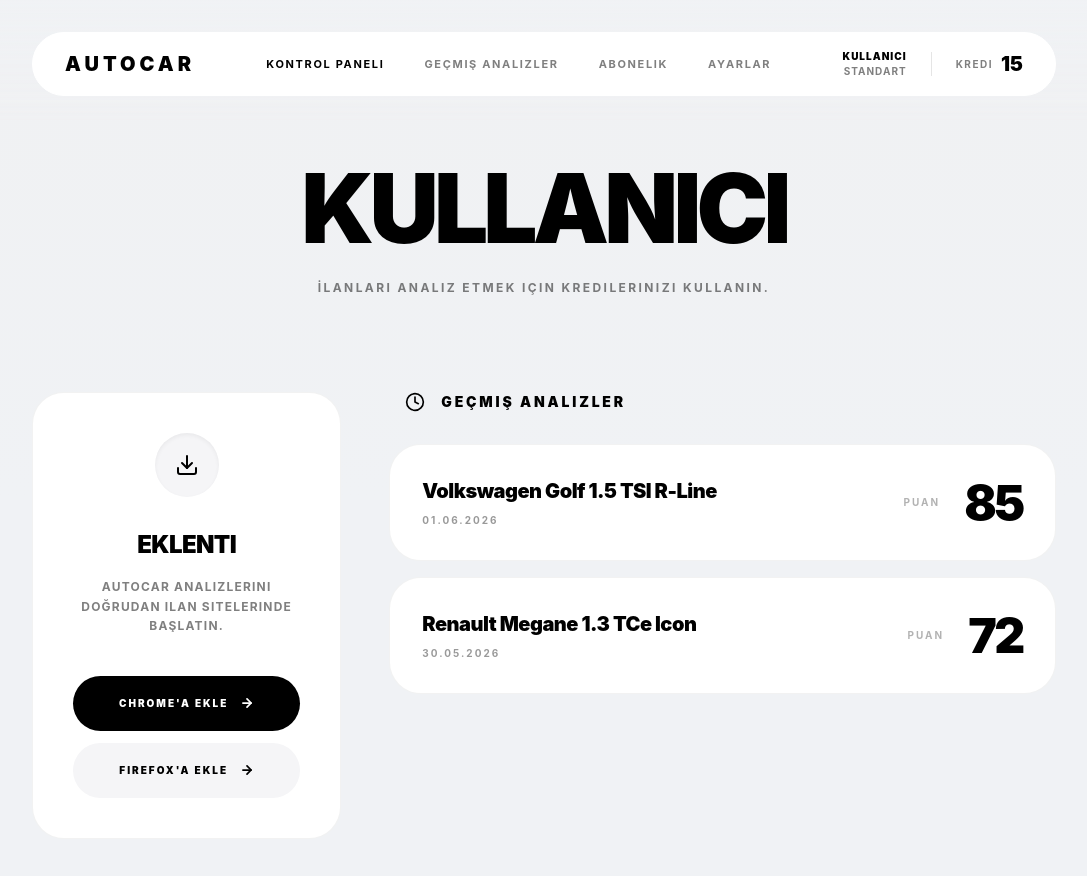
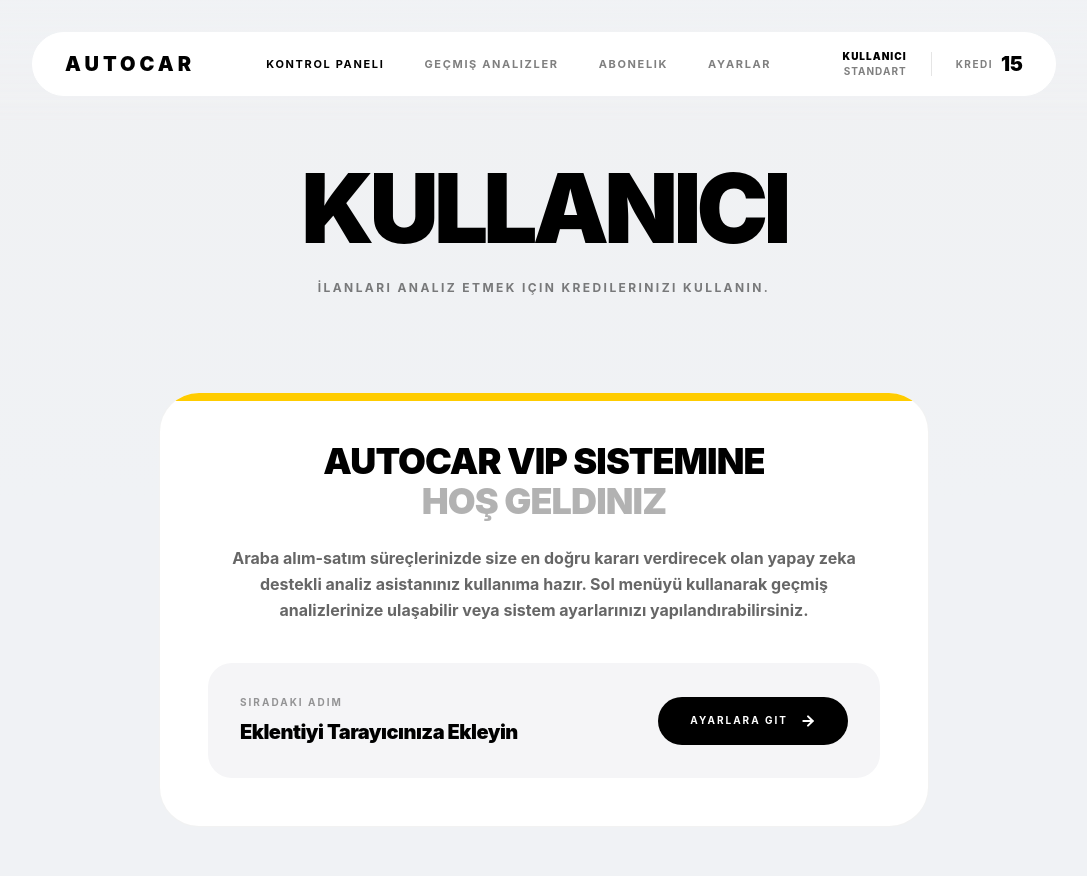
Before and after one commit to xyz123-xxyyzz/AutoCAR, a React (Vite) app: page /kullanici in a window 1280 px wide. Shown: the top 876 px of the page, without its empty margins (96-1183 px from the left). Built offline with nearby package versions, Linux system fonts and the light colour scheme.

Commit message:
feat: VIP satis akisina uygun web portali (ayarlar ve ana ekran) ve API quota hata yonetimi eklendi

```diff
--- a/browser-extension/background.js
+++ b/browser-extension/background.js
@@ -131,10 +131,15 @@ async function callOpenAI(systemPrompt, userContent, useVision = false, model =
           if (res.status === 401) {
             throw new Error('API Anahtarı eksik veya geçersiz. Lütfen Ayarlar (⚙️) kısmından geçerli bir OpenAI API Anahtarı girin.');
           }
-          if (res.status === 429 && retries > 0) {
-            console.warn(`429 Too Many Requests. Retrying in 6 seconds... (${retries} retries left)`);
-            await new Promise(r => setTimeout(r, 6000));
-            return resolve(await callOpenAI(systemPrompt, userContent, useVision, model, retries - 1));
+          if (res.status === 429) {
+            if (json.error && json.error.code === 'insufficient_quota') {
+              throw new Error('Yapay Zeka (OpenAI) Bakiyeniz Tükenmiştir. Lütfen Ayarlar panelindeki linkten bakiye yüklemesi yapın.');
+            }
+            if (retries > 0) {
+              console.warn(`429 Too Many Requests. Retrying in 6 seconds... (${retries} retries left)`);
+              await new Promise(r => setTimeout(r, 6000));
+              return resolve(await callOpenAI(systemPrompt, userContent, useVision, model, retries - 1));
+            }
           }
           throw new Error(json.error ? json.error.message : 'Bilinmeyen API Hatası');
         }
--- a/src/pages/Ayarlar.jsx
+++ b/src/pages/Ayarlar.jsx
@@ -101,6 +101,59 @@ export default function Ayarlar() {
           </div>
         </div>
 
+        {/* VIP Kullanıcı OpenAI Bilgileri */}
+        <div className="mt-12 bg-black rounded-[2.5rem] p-10 shadow-embossed text-white relative overflow-hidden">
+          <div className="absolute -top-10 -right-10 opacity-10">
+            <Globe size={200} />
+          </div>
+          <h2 className="text-xl font-display font-black tracking-tight mb-8 uppercase flex items-center gap-3 relative z-10">
+            <div className="w-2 h-8 bg-[#FFCC00] rounded-full"></div>
+            Yapay Zeka (OpenAI) Erişim Bilgileri
+          </h2>
+
+          <div className="grid grid-cols-1 md:grid-cols-2 gap-6 relative z-10">
+            <div className="bg-white/10 rounded-2xl p-6 backdrop-blur-sm border border-white/10">
+              <div className="text-[10px] font-bold tracking-[0.2em] text-white/50 uppercase mb-2">Tanımlı E-Posta Adresi</div>
+              <div className="flex items-center justify-between gap-4">
+                <div className="font-mono text-lg font-bold tracking-tight">autocar.demo@gmail.com</div>
+                <button
+                  onClick={() => { navigator.clipboard.writeText('autocar.demo@gmail.com'); showToast('success', 'E-Posta kopyalandı!'); }}
+                  className="px-4 py-2 bg-white text-black text-[10px] font-bold tracking-widest uppercase rounded-full hover:bg-[#FFCC00] transition-colors"
+                >
+                  Kopyala
+                </button>
+              </div>
+            </div>
+
+            <div className="bg-white/10 rounded-2xl p-6 backdrop-blur-sm border border-white/10">
+              <div className="text-[10px] font-bold tracking-[0.2em] text-white/50 uppercase mb-2">Tanımlı Şifre</div>
+              <div className="flex items-center justify-between gap-4">
+                <div className="font-mono text-lg font-bold tracking-tight">AutoCAR2026!</div>
+                <button
+                  onClick={() => { navigator.clipboard.writeText('AutoCAR2026!'); showToast('success', 'Şifre kopyalandı!'); }}
+                  className="px-4 py-2 bg-white text-black text-[10px] font-bold tracking-widest uppercase rounded-full hover:bg-[#FFCC00] transition-colors"
+                >
+                  Kopyala
+                </button>
+              </div>
+            </div>
+          </div>
+
+          <div className="mt-8 pt-8 border-t border-white/10 relative z-10">
+            <p className="text-sm font-bold text-white/70 leading-relaxed mb-6">
+              Yukarıdaki bilgiler tamamen size özel tahsis edilmiştir. Eklentinizin analiz yapabilmesi için OpenAI bakiyenizin olması gerekmektedir. Bakiyenizi kontrol etmek veya yükleme yapmak için aşağıdaki butonu kullanabilirsiniz.
+            </p>
+            <a
+              href="https://platform.openai.com/account/billing"
+              target="_blank"
+              rel="noopener noreferrer"
+              className="inline-flex items-center gap-3 px-8 py-4 bg-[#FFCC00] text-black font-bold tracking-[0.2em] text-[10px] uppercase rounded-full hover:scale-105 transition-transform"
+            >
+              Bakiye Yüklemek İçin Tıklayın <Globe size={16} />
+            </a>
+          </div>
+        </div>
+
         {/* Logout Section */}
         <div className="mt-12 flex justify-center">
           <button
--- a/src/pages/KullaniciDashboard.jsx
+++ b/src/pages/KullaniciDashboard.jsx
@@ -19,54 +19,30 @@ export default function KullaniciDashboard() {
         <p className="text-black/50 font-bold tracking-[0.2em] uppercase text-xs">İlanları analiz etmek için kredilerinizi kullanın.</p>
       </header>
 
-      <div className="grid grid-cols-1 lg:grid-cols-3 gap-12">
-        <div className="lg:col-span-1">
-          <div className="bg-white p-10 rounded-[2rem] border border-black/5 shadow-embossed group hover:shadow-embossed-hover transition-all duration-500 text-center">
-            <div className="mx-auto w-16 h-16 bg-[#F5F5F7] rounded-full flex items-center justify-center mb-8 group-hover:scale-110 shadow-inner transition-transform duration-500">
-              <Download className="text-black" size={24} strokeWidth={2} />
+      <div className="max-w-4xl mx-auto">
+        <div className="bg-white rounded-[2.5rem] p-12 shadow-embossed border border-black/5 text-center relative overflow-hidden">
+          <div className="absolute top-0 left-0 w-full h-2 bg-[#FFCC00]"></div>
+
+          <h2 className="text-3xl md:text-4xl font-display font-black tracking-tight text-black mb-6 uppercase">
+            AutoCAR VIP Sistemine <br/><span className="text-black/30">Hoş Geldiniz</span>
+          </h2>
+
+          <p className="text-sm md:text-base font-bold text-black/60 leading-relaxed max-w-2xl mx-auto mb-10">
+            Araba alım-satım süreçlerinizde size en doğru kararı verdirecek olan yapay zeka destekli analiz asistanınız kullanıma hazır. Sol menüyü kullanarak geçmiş analizlerinize ulaşabilir veya sistem ayarlarınızı yapılandırabilirsiniz.
+          </p>
+
+          <div className="bg-[#F5F5F7] rounded-3xl p-8 shadow-inner-embossed flex flex-col md:flex-row items-center justify-between gap-6 text-left">
+            <div>
+              <div className="text-[10px] font-bold tracking-[0.2em] text-black/40 uppercase mb-2">Sıradaki Adım</div>
+              <h3 className="text-xl font-black tracking-tight text-black">Eklentiyi Tarayıcınıza Ekleyin</h3>
             </div>
-            <h2 className="text-2xl font-display font-black tracking-tight text-black mb-4 uppercase">Eklenti</h2>
-            <p className="text-xs text-black/50 mb-10 font-bold tracking-widest leading-relaxed uppercase">
-              AutoCAR analizlerini doğrudan ilan sitelerinde başlatın.
-            </p>
-            <div className="flex flex-col gap-3">
-              <button
-                onClick={() => navigate('/ayarlar')}
-                className="w-full py-5 bg-black text-white font-display font-black tracking-[0.2em] text-[10px] uppercase rounded-full hover:bg-black/80 transition-colors flex items-center justify-center gap-3 shadow-embossed"
-              >
-                Chrome'a Ekle <ArrowRight size={14} strokeWidth={3} />
-              </button>
-              <button
-                onClick={() => navigate('/ayarlar')}
-                className="w-full py-5 bg-[#F5F5F7] text-black font-display font-black tracking-[0.2em] text-[10px] uppercase rounded-full hover:bg-black hover:text-white transition-colors flex items-center justify-center gap-3 shadow-inner-embossed"
-              >
-                Firefox'a Ekle <ArrowRight size={14} strokeWidth={3} />
-              </button>
-            </div>
-          </div>
-        </div>
-
-        <div className="lg:col-span-2">
-          <div className="h-full flex flex-col">
-            <div className="flex items-center gap-4 mb-8 px-4">
-              <Clock className="text-black" size={20} strokeWidth={2} />
-              <h2 className="text-sm font-display font-black tracking-[0.2em] text-black uppercase">Geçmiş Analizler</h2>
-            </div>
-
-            <div className="space-y-4 flex-1">
-              {analyses.map((a, i) => (
-                <div key={i} className="group p-8 bg-white border border-black/5 rounded-[2rem] flex flex-col md:flex-row justify-between md:items-center shadow-embossed hover:shadow-embossed-hover transition-all duration-500 cursor-pointer">
-                  <div className="mb-4 md:mb-0">
-                    <div className="font-display font-black tracking-tight text-xl text-black mb-2">{a.title}</div>
-                    <div className="text-[10px] text-black/40 font-bold tracking-[0.2em] uppercase">{a.date}</div>
-                  </div>
-                  <div className="flex items-center gap-6">
-                    <span className="text-[10px] text-black/30 font-bold uppercase tracking-[0.2em]">Puan</span>
-                    <div className="text-5xl font-display font-black text-black tracking-tighter">{a.score}</div>
-                  </div>
-                </div>
-              ))}
-            </div>
+            <button
+              onClick={() => navigate('/ayarlar')}
+              className="group flex items-center gap-3 px-8 py-4 bg-black text-white rounded-full shadow-embossed hover:scale-105 transition-all duration-300"
+            >
+              <span className="text-[10px] font-bold tracking-[0.2em] uppercase">Ayarlara Git</span>
+              <ArrowRight size={16} strokeWidth={3} className="group-hover:translate-x-1 transition-transform" />
+            </button>
           </div>
         </div>
       </div>
```
